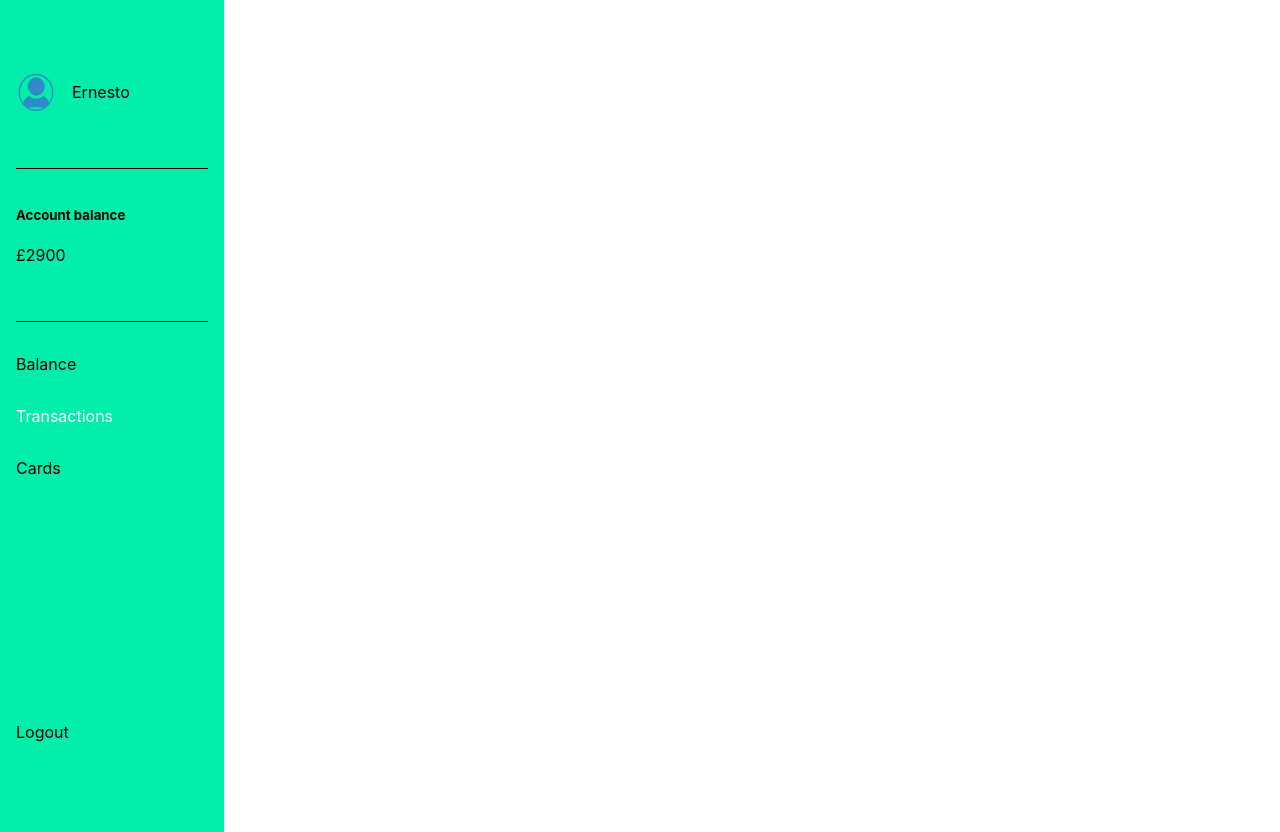
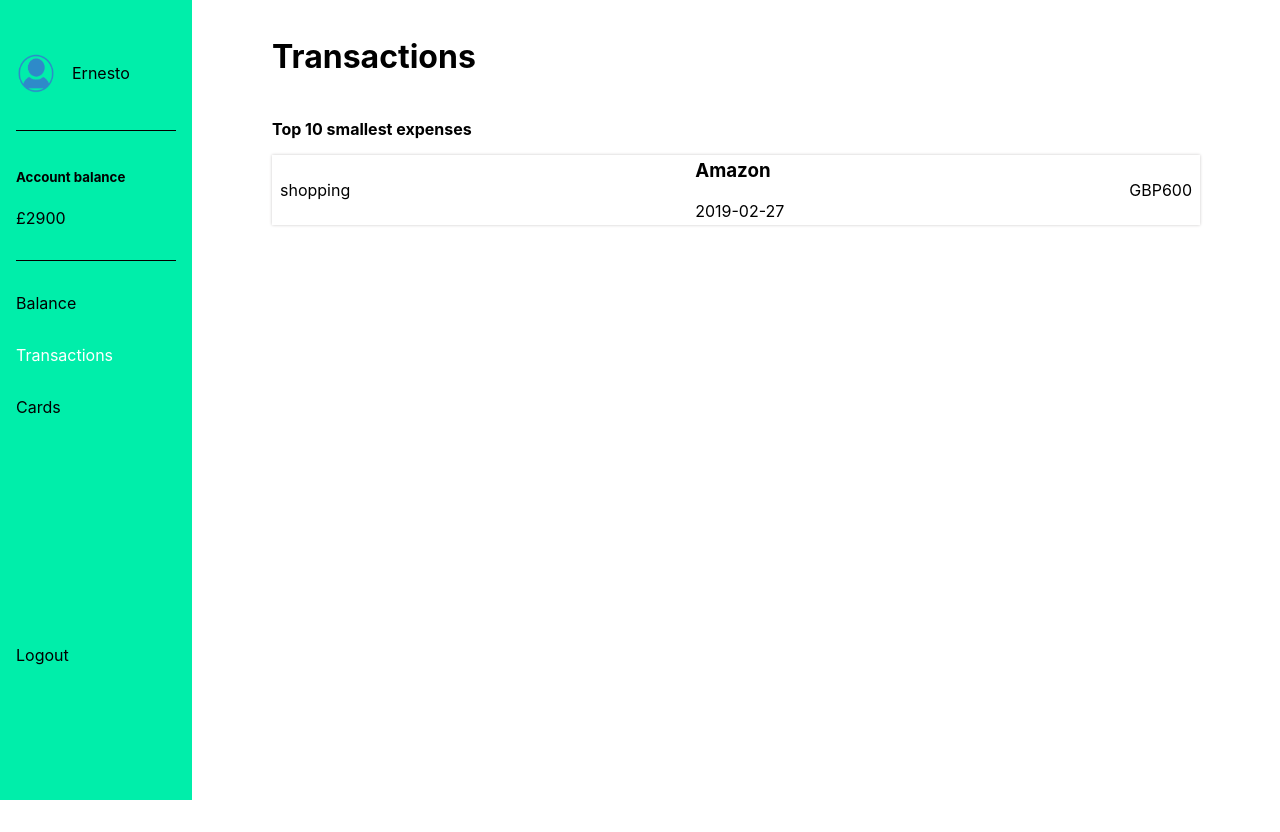
Before and after one commit to egmm/AccountTransactions, a React (Create React App) app: page / in a window 1280 px wide. After the commit the page ends 800 px from the top, so only its background shows below. Built offline with nearby package versions, Linux system fonts and the light colour scheme.

Commit message:
Content and Transactions components created. Content will contain the Transactions component.

```diff
--- a/src/App.css
+++ b/src/App.css
@@ -1,4 +1,5 @@
 .App {
   width: 100%;
   height: 100%;
+  display: flex;
 }
--- a/src/App.js
+++ b/src/App.js
@@ -1,5 +1,6 @@
 import React, { Component } from 'react';
 import SideMenu from './SideMenu';
+import Content from './Content';
 import './App.css';
 
 class App extends Component {
@@ -7,6 +8,7 @@ class App extends Component {
     return (
       <div className="App">
         <SideMenu />
+        <Content />
       </div>
     );
   }
--- /dev/null
+++ b/src/Content/index.css
@@ -0,0 +1,37 @@
+.content-container {
+    height: 100%;
+    padding: 1em 5em;
+    -webkit-flex: 0 0 85%;
+    flex: 0 0 85%;
+    display: -webkit-flex;
+    display: flex;
+    -webkit-flex-direction: column;
+    flex-direction: column;
+}
+#transactions-list {
+    -webkit-flex-grow: 1;
+    flex-grow: 1;
+    display: flex;
+    flex-direction: column;
+}
+h4#list-id {
+    margin-bottom: 0;
+}
+ul#transactions {
+    padding: 0;
+    list-style: none;
+    height: 100%;
+    flex-grow: 1;
+}
+ul#transactions>li {
+    height: 70px;
+    display: flex;
+    justify-content: space-between;
+    align-items: center;
+    padding: .5em;
+    box-shadow: 0 0 3px #cac8c8;
+}
+
+h3.transaction-name {
+    margin-top: 0;
+}
--- /dev/null
+++ b/src/Content/index.jsx
@@ -0,0 +1,52 @@
+import React, { Component } from 'react';
+import './index.css';
+
+const Transaction = ({ category, date, name, value, currency }) => {
+    return (
+        <React.Fragment>
+            <span className='category'>{category}</span>
+            <span className='transaction-description'>
+                <h3 className='transaction-name'>
+                    {name}
+                </h3>
+                <span className='transaction-date'>
+                    {date}
+                </span>
+            </span>
+            <span className='value'>{`${currency}${value}`}</span>
+        </React.Fragment>
+    );
+}
+
+const TransactionsList = () => {
+    const name = 'Amazon';
+    return (
+        <div id="transactions-list">
+            <h4 id="list-id">Top 10 smallest expenses</h4>
+            <ul id="transactions">
+                <li id={`transaction_${name}`}>
+                    <Transaction
+                        name={name}
+                        category='shopping'
+                        date='2019-02-27'
+                        value={600}
+                        currency='GBP'
+                    />
+                </li>
+            </ul>
+        </div>
+    );
+}
+
+class Content extends Component {
+    render() {
+        return (
+            <div className="content-container">
+                <h1>Transactions</h1>
+                <TransactionsList />
+            </div>
+        );
+    }
+}
+
+export default Content;
--- a/src/SideMenu/index.css
+++ b/src/SideMenu/index.css
@@ -1,9 +1,9 @@
 #side-menu-container {
     height: 100%;
-    width: 15%;
     position: relative;
     background: #00eeaa;
     padding: 1em;
+    flex: 0 0 15%;
 }
 .menu-element {
     min-height: 15%;
--- a/src/index.css
+++ b/src/index.css
@@ -1,3 +1,6 @@
+* {
+  box-sizing: border-box;
+}
 html, body, #root {
   width: 100%;
   height: 100%;
```
